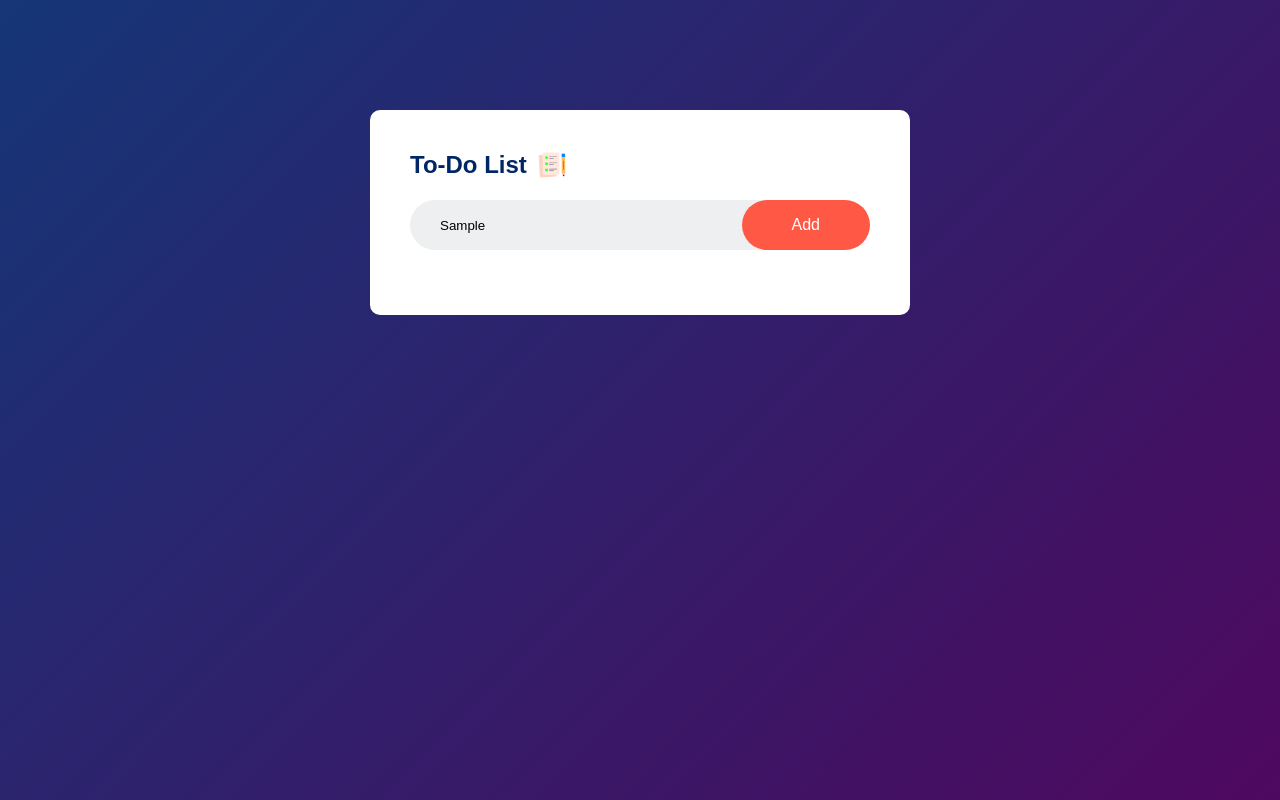
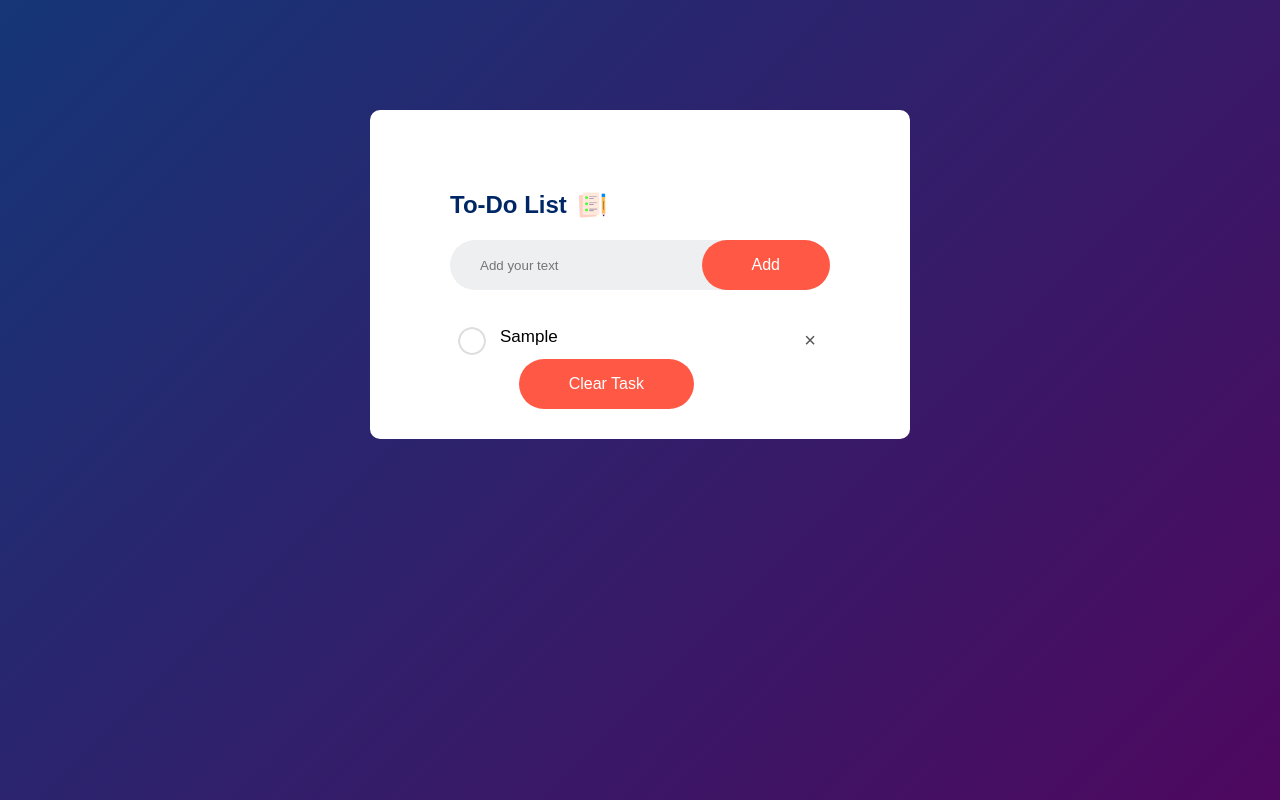
Before and after one commit to nozibuddowla/to-do-list, a plain HTML site: page index.html in a window 1280 px wide. Both pictures are taken after typing "Sample" into the empty fields and a click on the button "Add". Drawn offline with Linux system fonts and the light colour scheme.

Commit message:
last commit with js funtionalities

```diff
--- a/index.html
+++ b/index.html
@@ -12,14 +12,10 @@
             <h2>To-Do List <img src="images/icon.png" alt="icon"></h2>
             <div class="row">
                 <input type="text" id="input-box" placeholder="Add your text">
-                <button>Add</button>
+                <button onclick="addTask()">Add</button>
             </div>
-            <ul id="list-container">
-                <!-- <li class="checked">Task-1</li>
-                <li>Task-2</li>
-                <li>Task-3</li>
-                <li>Task-4</li> -->
-            </ul>
+            <ul id="list-container"></ul>
+            <button id="clear_task_button">Clear Task</button>
         </div>
 
     </div>
--- a/script.js
+++ b/script.js
@@ -0,0 +1,60 @@
+// Define UI Element
+let inputBox = document.getElementById('input-box');
+let listContainer = document.getElementById('list-container');
+let clearBtn = document.querySelector('#clear_task_button');
+
+// Define event Listeners
+listContainer.addEventListener('click', checkRemoveTask);
+clearBtn.addEventListener('click', clearTask);
+
+// Define functions
+// Add Task
+function addTask() {
+    if (inputBox.value.trim() === '') {
+        alert('You must write Something!');
+    } else {
+        // Create li element
+        let listItem = document.createElement('li');
+        listItem.innerHTML = inputBox.value;
+        listContainer.appendChild(listItem);
+        let span = document.createElement('span');
+        span.innerHTML = '\u00d7';
+        listItem.appendChild(span);
+    }
+    inputBox.value = '';
+    saveData();
+}
+
+// Check and Remove Task
+function checkRemoveTask(e) {
+    if (e.target.tagName.toLowerCase() === 'li') {
+        e.target.classList.toggle('checked');
+        saveData();
+    } else if (e.target.tagName.toLowerCase() === 'span') {
+        if (confirm('Are you sure?')) {
+            e.target.parentElement.remove();
+        }
+        saveData();
+    }
+}
+
+// Clear Task
+function clearTask(e) {
+
+    while (listContainer.firstChild) {
+        listContainer.removeChild(listContainer.firstChild);
+        saveData();
+    }
+
+}
+
+// Save Data in Local Storage
+function saveData() {
+    localStorage.setItem('data', listContainer.innerHTML);
+}
+
+function showTask() {
+    listContainer.innerHTML = localStorage.getItem('data');
+}
+
+showTask();
--- a/style.css
+++ b/style.css
@@ -17,8 +17,9 @@
     max-width: 540px;
     background: #fff;
     margin: 100px auto 20px;
-    padding: 40px;
+    padding: 80px;
     border-radius: 10px;
+    position: relative;
 }
 
 .todo-app h2 {
@@ -50,9 +51,10 @@
     background: transparent;
     padding: 10px;
     font-weight: 14px;
+
 }
 
-.row button {
+.row button, #clear_task_button {
     border: none;
     outline: none;
     padding: 16px 50px;
@@ -63,7 +65,15 @@
     border-radius: 30px;
 }
 
-#list-container li {
+#clear_task_button {
+    position: absolute;
+    right:  40%;
+    display: flex;
+    align-items: center;
+    justify-content: space-between;
+}
+
+ul li {
     list-style: none;
     font-size: 17px;
     padding: 12px 8px 12px 50px;
@@ -72,7 +82,7 @@
     position: relative;
 }
 
-#list-container li::before {
+ul li::before {
     content: '';
     position: absolute;
     height: 28px;
@@ -85,11 +95,29 @@
     left: 8px;
 }
 
-.checked {
+ul li.checked {
     color: #555;
     text-decoration: line-through;
 }
 
-#list-container li.checked::before {
+ul li.checked::before {
     background-image: url(images/checked.png);
 }
+
+ul li span {
+    position: absolute;
+    right: 0;
+    top: 5px;
+    text-align: center;
+    width: 40px;
+    height: 40px;
+    font-size: 20px;
+    color: #555;
+    line-height: 40px;
+    text-align: center;
+    border-radius: 50%;
+}
+
+ul li span:hover {
+    background: #edeff0;
+}
```
